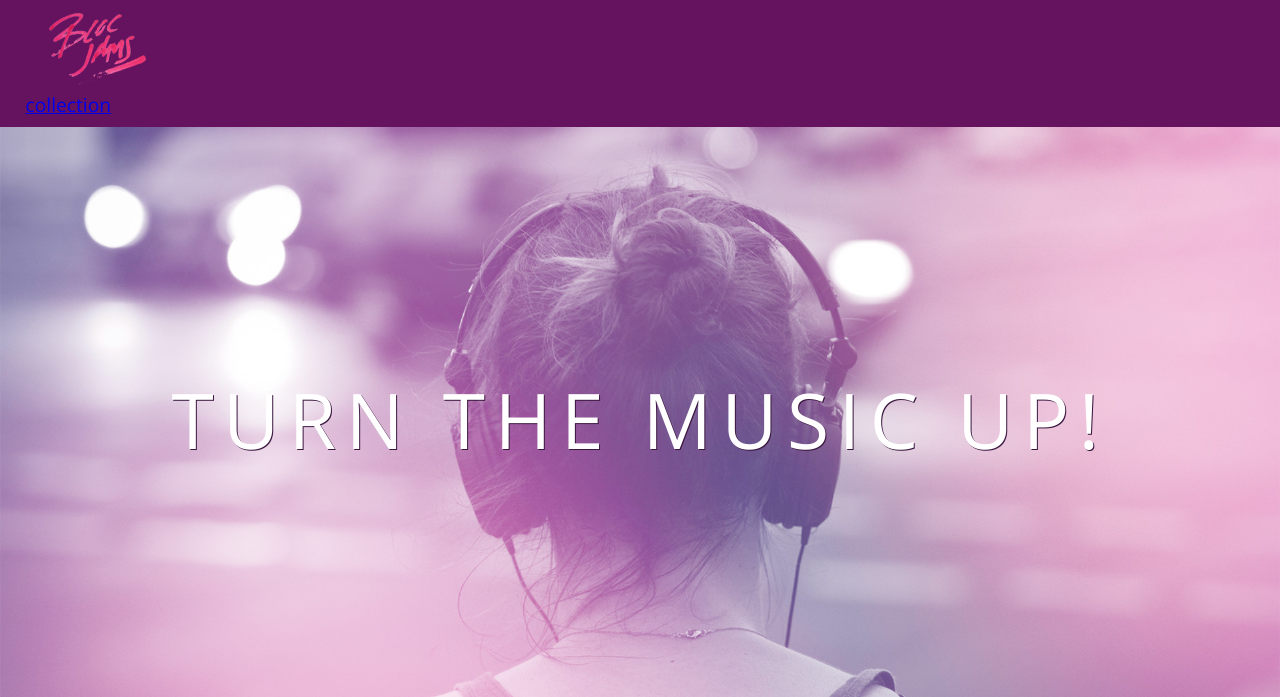
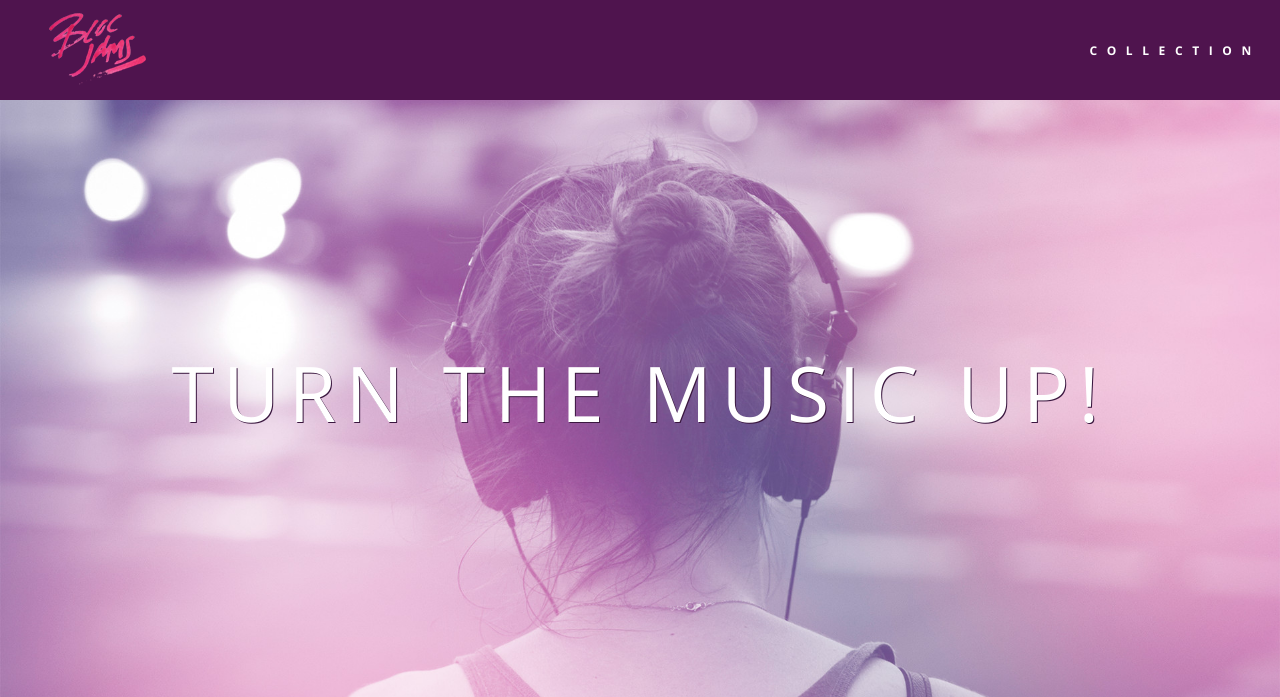
Before and after one commit to chikamichi/bloc-jams, a plain HTML site: page index.html in a window 1280 px wide. Shown: the top 697 px of the page. Drawn offline with nearby package versions, Linux system fonts and the light colour scheme.

Commit message:
Add navbar styling to main.css

```diff
--- a/index.html
+++ b/index.html
@@ -16,7 +16,7 @@
 				<img src="assets/images/bloc_jams_logo.png" alt="bloc jams logo">
 			</a>
 
-			<div class="links container">
+			<div class="links-container">
 				<a href="collection.html" class="navbar-link">collection</a>
 			</div>
 		</nav>
--- a/styles/main.css
+++ b/styles/main.css
@@ -19,12 +19,45 @@ body.landing {
 }
 
 .navbar {
+	position: relative;
 	padding: 0.5rem;
-	background-color: rgb(101,18,95);
+	background-color: rgba(101,18,95,0.5);
+	z-index: 1;
 }
 .navbar .logo {
 	position: relative;
 	left: 2rem;
+	cursor: pointer; /*Finger pointer cursor over logo*/
+}
+
+.navbar .links-container {
+	display: table;
+	position: absolute;
+	top: 0;
+	right: 0;
+	height: 100px;
+	color: white;
+	text-decoration: none;
+}
+
+.links-container .navbar-link {
+	display: table-cell;
+	position: relative;
+	height: 100%;
+	padding-left: 1rem;
+	padding-right: 1rem;
+	vertical-align: middle;
+	color: white;
+	font-size: 0.625rem;
+	letter-spacing: 0.5rem;
+	font-weight: 700;
+	text-transform: uppercase;
+	text-decoration: none;
+	cursor: pointer;
+}
+
+.links-container .navbar-link:hover {
+	color: rgb(233,50,117);
 }
 
 .container {
```
